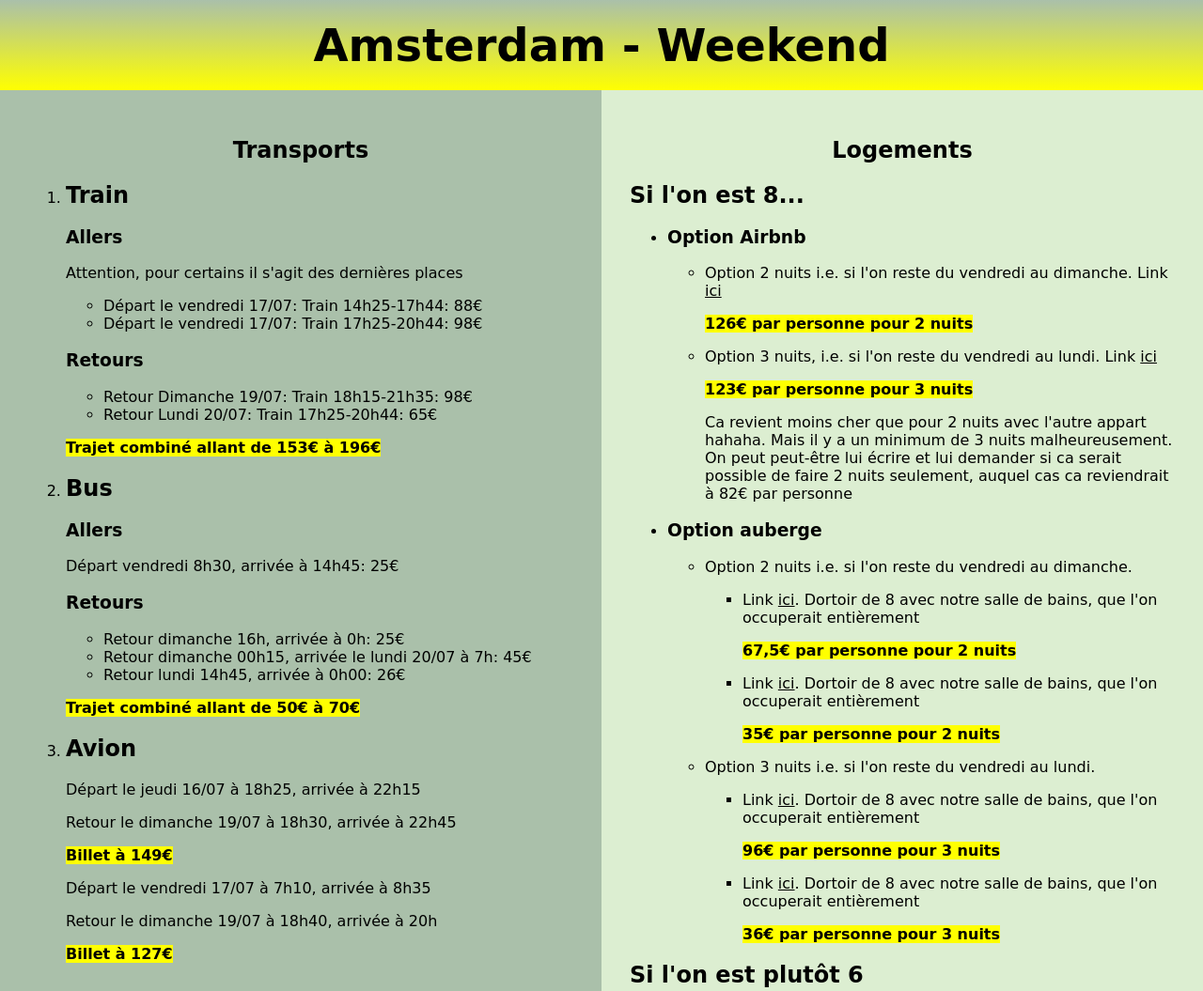
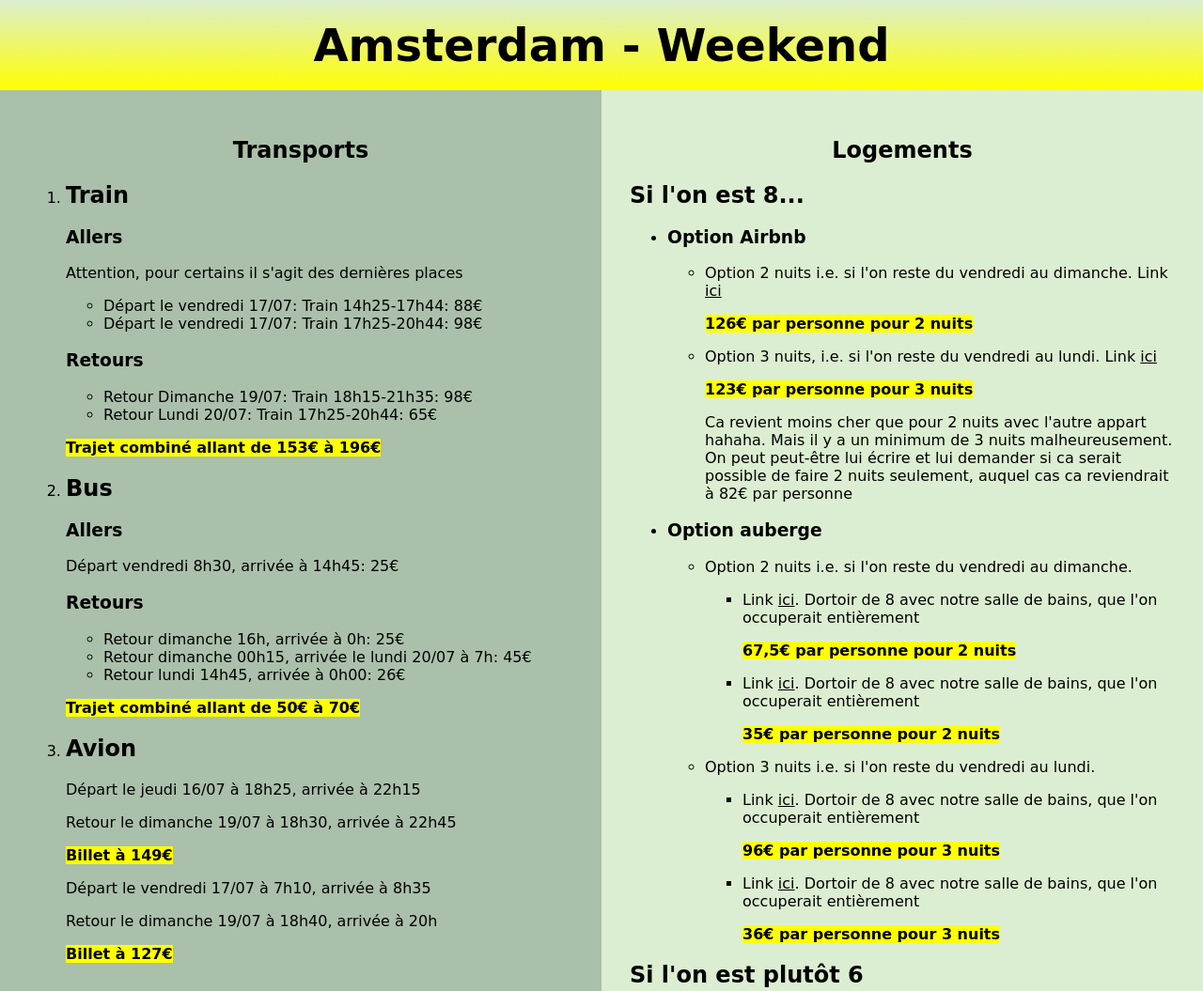
Before and after one commit to TatijanaRajcic/personal, a plain HTML site: page index.html in a window 1280 px wide. Shown: the top 1055 px of the page at 94% size. Drawn offline with Linux system fonts and the light colour scheme; a web font is replaced by a local one.

Commit message:
changes on css

```diff
--- a/style.css
+++ b/style.css
@@ -14,7 +14,7 @@ body > h1 {
   width: 100%;
   text-align: center;
   font-size: 3rem;
-  background: linear-gradient(#aac0aa, yellow);
+  background: linear-gradient(#dceed1, yellow);
   padding: 20px 0;
   margin: 0;
 }
```
